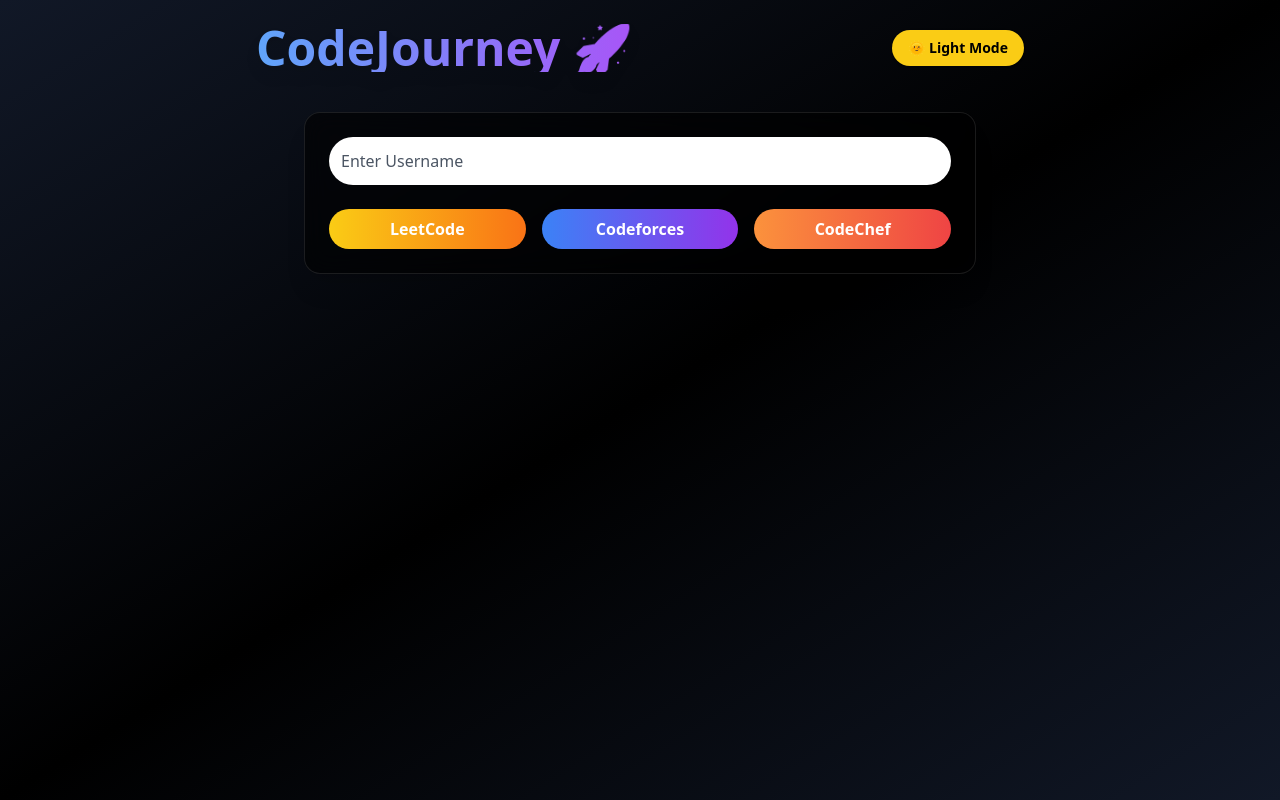
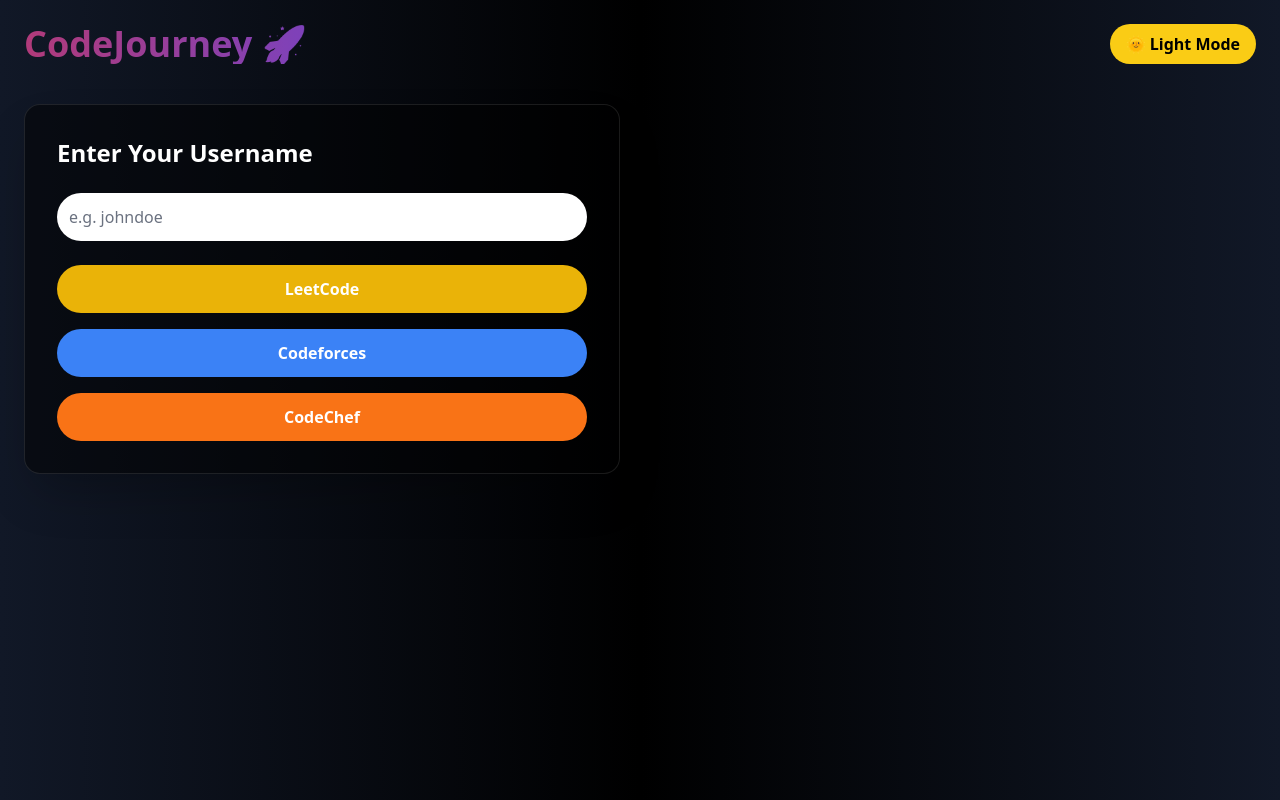
Before and after one commit to sourabh1211/CodeJourney, a React (Create React App) app in the folder CJ/: page / in a window 1280 px wide. Built offline with nearby package versions, Linux system fonts and the light colour scheme.

Commit message:
Update Profile.js

```diff
--- a/CJ/src/components/Profile.js
+++ b/CJ/src/components/Profile.js
@@ -1,4 +1,5 @@
 import React, { useState } from "react";
+
 const Profile = () => {
   const [username, setUsername] = useState("");
   const [leetCodeImageUrl, setLeetCodeImageUrl] = useState("");
@@ -79,60 +80,57 @@
 
   return (
     <div
-      className={`min-h-screen p-6 ${
+      className={`min-h-screen transition-colors duration-500 ${
         darkMode
-          ? "bg-gradient-to-br from-gray-900 via-black to-gray-900 text-white"
-          : "bg-gradient-to-br from-gray-100 via-white to-gray-200 text-black"
-      } flex flex-col items-center`}
+          ? "bg-gradient-to-r from-gray-900 via-black to-gray-900 text-white"
+          : "bg-gradient-to-r from-white via-gray-100 to-white text-black"
+      } p-6`}
     >
-      <div className="flex justify-between items-center w-full max-w-3xl mb-10">
-        <h1
-          className={`text-4xl sm:text-5xl font-extrabold ${
-            darkMode
-              ? "text-transparent bg-clip-text bg-gradient-to-r from-blue-400 to-purple-500 drop-shadow-lg"
-              : "text-transparent bg-clip-text bg-gradient-to-r from-pink-500 to-yellow-500 drop-shadow-md"
-          }`}
-        >
+      <div className="flex justify-between items-center mb-10">
+        <h1 className="text-4xl font-bold bg-gradient-to-r from-pink-500 to-purple-500 bg-clip-text text-transparent animate-pulse">
           CodeJourney 🚀
         </h1>
         <button
-          className="text-black bg-yellow-400 hover:bg-yellow-300 px-4 py-2 rounded-full text-sm font-semibold shadow transition-transform duration-300 hover:scale-105"
           onClick={toggleTheme}
+          className="bg-yellow-400 hover:bg-yellow-300 text-black px-4 py-2 rounded-full font-semibold transition-transform duration-300 hover:scale-105"
         >
           {darkMode ? "🌞 Light Mode" : "🌙 Dark Mode"}
         </button>
       </div>
 
+      <div className="grid grid-cols-1 lg:grid-cols-2 gap-10">
+        {/* LEFT SIDE */}
         <div
-        className={`${
+          className={`p-8 rounded-2xl shadow-2xl border transition duration-500 ${
             darkMode
-            ? "bg-black bg-opacity-60 border-white/10 text-white"
-            : "bg-white bg-opacity-90 border-black/10 text-black"
-        } backdrop-blur-md p-6 rounded-2xl shadow-xl w-full max-w-2xl text-center border`}
+              ? "bg-black bg-opacity-50 border-white/10"
+              : "bg-white bg-opacity-90 border-black/10"
+          }`}
         >
+          <h2 className="text-2xl font-bold mb-6">Enter Your Username</h2>
           <input
             type="text"
-          placeholder="Enter Username"
+            placeholder="e.g. johndoe"
             value={username}
             onChange={(e) => setUsername(e.target.value)}
-          className="w-full p-3 mb-6 rounded-full text-black focus:outline-none focus:ring-2 focus:ring-blue-400 placeholder-gray-600"
+            className="w-full p-3 rounded-full mb-6 text-black placeholder-gray-500 focus:outline-none focus:ring-2 focus:ring-blue-400"
           />
-        <div className="grid grid-cols-1 sm:grid-cols-3 gap-4">
+          <div className="flex flex-col gap-4">
             <button
               onClick={fetchLeetCodeStats}
-            className="bg-gradient-to-r from-yellow-400 to-orange-500 hover:from-yellow-300 hover:to-orange-400 text-white font-bold py-2 px-4 rounded-full transition-transform duration-300 hover:scale-105"
+              className="bg-yellow-500 hover:bg-yellow-400 text-white font-bold py-3 px-4 rounded-full transition-transform duration-300 hover:scale-105"
             >
               {loading.leetcode ? "Loading..." : "LeetCode"}
             </button>
             <button
               onClick={fetchCodeforcesStats}
-            className="bg-gradient-to-r from-blue-500 to-purple-600 hover:from-blue-400 hover:to-purple-500 text-white font-bold py-2 px-4 rounded-full transition-transform duration-300 hover:scale-105"
+              className="bg-blue-500 hover:bg-blue-400 text-white font-bold py-3 px-4 rounded-full transition-transform duration-300 hover:scale-105"
             >
               {loading.codeforces ? "Loading..." : "Codeforces"}
             </button>
             <button
               onClick={fetchCodeChefStats}
-            className="bg-gradient-to-r from-orange-400 to-red-500 hover:from-orange-300 hover:to-red-400 text-white font-bold py-2 px-4 rounded-full transition-transform duration-300 hover:scale-105"
+              className="bg-orange-500 hover:bg-orange-400 text-white font-bold py-3 px-4 rounded-full transition-transform duration-300 hover:scale-105"
             >
               {loading.codechef ? "Loading..." : "CodeChef"}
             </button>
@@ -141,73 +139,46 @@
           {timestamp && <p className="text-sm mt-2 text-gray-400">Last updated: {timestamp}</p>}
         </div>
 
-      {(leetCodeImageUrl || codeforcesImageUrl || codechefData) && (
-        <div className="w-full max-w-5xl mt-10 grid sm:grid-cols-3 gap-6 text-center">
-          {leetCodeImageUrl && (
-            <div className="relative min-h-[300px] rounded-xl overflow-hidden border bg-black p-2 shadow-[0_0_25px_#f59e0b] hover:scale-105 transition duration-300">
-              <img
-                src={leetCodeImageUrl}
-                alt="LeetCode Stats"
-                className="h-full w-full object-contain"
-              />
-              <div className="absolute bottom-4 right-4">
-                <a
-                  href={`https://leetcode.com/${username}`}
-                  target="_blank"
-                  rel="noopener noreferrer"
-                  className="bg-green-500 hover:bg-green-600 text-white px-4 py-2 rounded-lg shadow-md transition-transform duration-300 hover:scale-105"
-                >
-                  View Profile
-                </a>
-              </div>
-            </div>
-          )}
+        {/* RIGHT SIDE */}
+        <div className="flex flex-col gap-6">
+          {/* Top: Codeforces + CodeChef */}
+          <div className="grid grid-cols-1 md:grid-cols-2 gap-6">
             {codeforcesImageUrl && (
-            <div className="relative min-h-[300px] rounded-xl overflow-hidden border bg-black p-2 shadow-[0_0_25px_#8b5cf6] hover:scale-105 transition duration-300">
-              <img
-                src={codeforcesImageUrl}
-                alt="Codeforces Stats"
-                className="h-full w-full object-contain"
-              />
-              <div className="absolute bottom-4 right-4">
+              <div className="bg-black rounded-xl overflow-hidden border shadow-lg p-3 hover:scale-105 transition duration-300">
+                <img src={codeforcesImageUrl} alt="Codeforces Stats" className="w-full h-64 object-contain" />
                 <a
                   href={`https://codeforces.com/profile/${username}`}
                   target="_blank"
                   rel="noopener noreferrer"
-                  className="bg-green-500 hover:bg-green-600 text-white px-4 py-2 rounded-lg shadow-md transition-transform duration-300 hover:scale-105"
+                  className="block mt-2 bg-green-500 hover:bg-green-600 text-white text-center py-2 rounded-md"
                 >
-                  View Profile
+                  View Codeforces
                 </a>
-              </div>
               </div>
             )}
             {codechefData && (
-  <div className="relative min-h-[340px] rounded-xl overflow-hidden border bg-black p-4 text-white shadow-[0_0_25px_#f97316] hover:scale-105 transition duration-300 flex items-center justify-between">
+              <div className="bg-black rounded-xl overflow-hidden border shadow-lg p-4 text-white hover:scale-105 transition duration-300">
                 <div className="flex items-center space-x-4">
-      <img
-        src={codechefData.profile}
-        alt="Profile"
-        className="w-20 h-20 rounded-full border-2 border-orange-400"
-      />
-      <div className="text-left space-y-2">
-      <h3 className="text-2xl font-bold text-amber-800 text-left">CodeChef Stats</h3>
-        <p className="text-lg font-bold">{codechefData.name}</p>
-        <p className="text-lg">⭐{codechefData.stars}Rating:{codechefData.currentRating}</p>
-        <p className="text-lg">📈Highest Rating:{codechefData.highestRating}</p>
-        <p className="text-lg">🌍Global Rank:{codechefData.globalRank}</p>
-        <p className="text-lg">🏆Country Rank:{codechefData.countryRank}</p>
+                  <img src={codechefData.profile} alt="Profile" className="w-16 h-16 rounded-full border-2 border-orange-400" />
+                  <div>
+                    <h3 className="text-xl font-bold text-amber-500">CodeChef</h3>
+                    <p className="text-md font-semibold">{codechefData.name}</p>
+                    <p>⭐ {codechefData.stars} Rating: {codechefData.currentRating}</p>
+                    <p>📈 Highest: {codechefData.highestRating}</p>
+                    <p>🌍 Global: {codechefData.globalRank}</p>
+                    <p>🏆 Country: {codechefData.countryRank}</p>
+                  </div>
+                </div>
+                <div className="flex justify-between items-center mt-3">
                   <div className="flex items-center space-x-2">
-          <img src={codechefData.countryFlag} alt="Country Flag" className="w-6 h-4" />
+                    <img src={codechefData.countryFlag} alt="Flag" className="w-6 h-4" />
                     <span className="text-sm">{codechefData.countryName}</span>
                   </div>
-      </div>
-    </div>
-    <div className="absolute bottom-4 right-4">
                   <a
                     href={`https://www.codechef.com/users/${username}`}
                     target="_blank"
                     rel="noopener noreferrer"
-        className="bg-green-500 hover:bg-green-600 text-white px-4 py-2 rounded-lg shadow-md transition-transform duration-300 hover:scale-105"
+                    className="bg-green-500 hover:bg-green-600 text-white px-4 py-1 rounded-md"
                   >
                     View Profile
                   </a>
@@ -215,8 +186,25 @@
               </div>
             )}
           </div>
+
+          {/* Bottom: LeetCode Full Width */}
+          {leetCodeImageUrl && (
+            <div className="bg-black rounded-xl overflow-hidden border shadow-lg p-3 hover:scale-105 transition duration-300">
+              <img src={leetCodeImageUrl} alt="LeetCode Stats" className="w-full h-72 object-contain" />
+              <a
+                href={`https://leetcode.com/${username}`}
+                target="_blank"
+                rel="noopener noreferrer"
+                className="block mt-2 bg-yellow-500 hover:bg-yellow-600 text-white text-center py-2 rounded-md"
+              >
+                View LeetCode
+              </a>
+            </div>
           )}
+        </div>
+      </div>
     </div>
   );
 };
+
 export default Profile;
```
Lines whose indentation alone changed are shown as unchanged.
